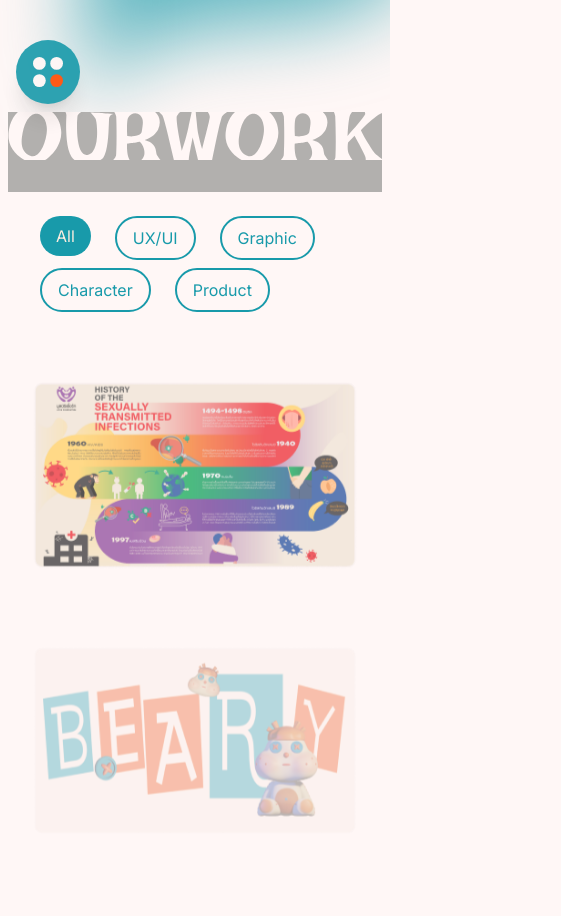
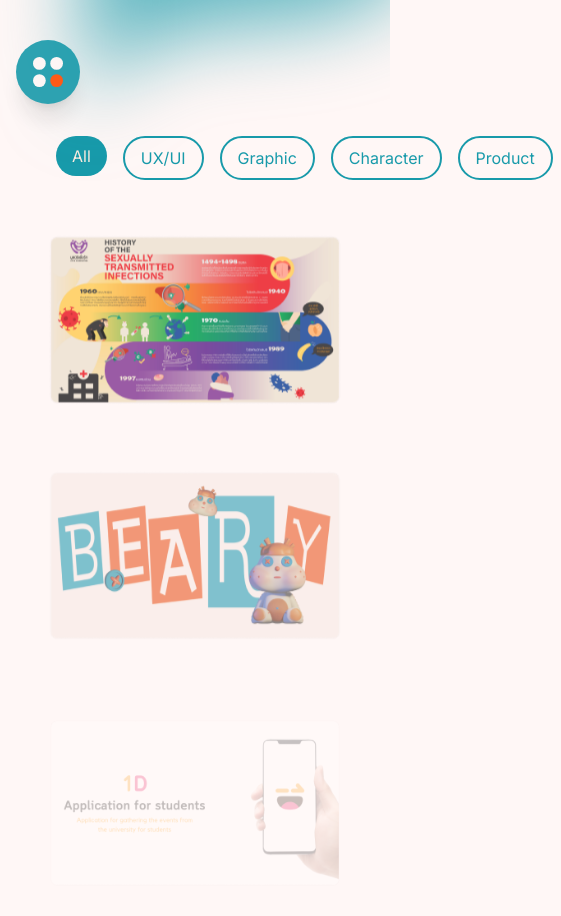
Before and after one commit to SupaseKLs/Webfolio-Aye, a Next.js app: page /project in a window 390 px wide. Shown: the top 916 px of the page, 561 px wide, since content can reach past the window. Built offline with nearby package versions, Linux system fonts and the light colour scheme.

Commit message:
first commit

```diff
--- a/src/components/Filter.jsx
+++ b/src/components/Filter.jsx
@@ -85,16 +85,16 @@ const OurWorkPage = () => {
     : cards.filter(card => card.category === activeFilter);
 
   return (
-    <div className='w-screen h-full'>
-      <div className="flex relative justify-center items-center overflow-hidden">
-        <div className='sm:h-20 w-screen xl:h-24 xl-min:h-44 stop-slide slide-box'>
-      <Image className="absolute top-0  w-screen h-fit" src={OurWork} alt="Our Work" />
+    <div className='w-full h-full'>
+      <div className="flex relative justify-around items-center overflow-hidden">
+        <div className='sm:h-fit w-screen xl:h-24 xl-min:h-44 stop-slide slide-box'>
+      <Image className="absolute top-0 w-full h-fit" src={OurWork} alt="Our Work" />
 
         </div>
 
       </div>
-      <div className="w-full overflow-x-auto max-w-7xl m-auto sm:px-8 px-16">
-        <ul className="overflow-x-scroll mt-6 flex flex-wrap gap-y-2 gap-x-2">
+      <div className="w-full max-w-7xl m-auto sm:px-8 px-16">
+        <ul className="mt-6 flex">
           {['All', 'UX/UI', 'Graphic', 'Character', 'Product'].map(category => (
             <li key={category}>
               <p
--- a/src/components/Thumnail/page.jsx
+++ b/src/components/Thumnail/page.jsx
@@ -1,4 +1,4 @@
-'use client';
+'use client'
 import React, { useState } from 'react';
 import Image from 'next/image';
 
@@ -10,6 +10,7 @@ function ImageSlider() {
     { id: 3, value: "blue.mp4", type: "video" },
   ];
 
+  // This is the new set of images/videos used for thumbnails
   const imgs2 = [
     { id: 0, value: "/green.png" },
     { id: 1, value: "/purple.png" },
@@ -19,17 +20,17 @@ function ImageSlider() {
 
   const [wordData, setWordData] = useState(imgs[0]);
   const [val, setVal] = useState(0);
-  const [isThumbnail, setIsThumbnail] = useState(true);
+  const [isThumbnail, setIsThumbnail] = useState(true); // Track whether to show controls
 
   const handleClick = (index) => {
     setVal(index);
     setWordData(imgs[index]);
-    setIsThumbnail(false);
+    setIsThumbnail(false); // Set to full-screen mode when a thumbnail is clicked
   };
 
   const handleThumbnailClick = (index) => {
     handleClick(index);
-    setIsThumbnail(true);
+    setIsThumbnail(true); // Return to thumbnail mode when clicking a thumbnail
   };
 
   return (
@@ -39,8 +40,8 @@ function ImageSlider() {
           autoPlay
           loop
           muted
-          controls={!isThumbnail}
-          style={{ width: '100%', height: 'auto' }}
+          controls={!isThumbnail} // Only show controls if not in thumbnail mode
+          key={wordData.id}
         >
           <source src={wordData.value} type="video/mp4" />
         </video>
@@ -50,12 +51,7 @@ function ImageSlider() {
 
       <div className='w-9/12 flex m-auto justify-between'>
         {imgs2.map((data, i) => (
-          <div
-            className="thumbnail"
-            key={i}
-            onClick={() => handleThumbnailClick(i)}
-            style={{ cursor: 'pointer' }}
-          >
+          <div className="thumbnail" key={i} onClick={() => handleThumbnailClick(i)}>
             {wordData.id === i ? (
               <div className="thumbnail-selected">
                 <Image
```
Also changed, not shown: 1 other file (tests, documents, lock files or other folders).
